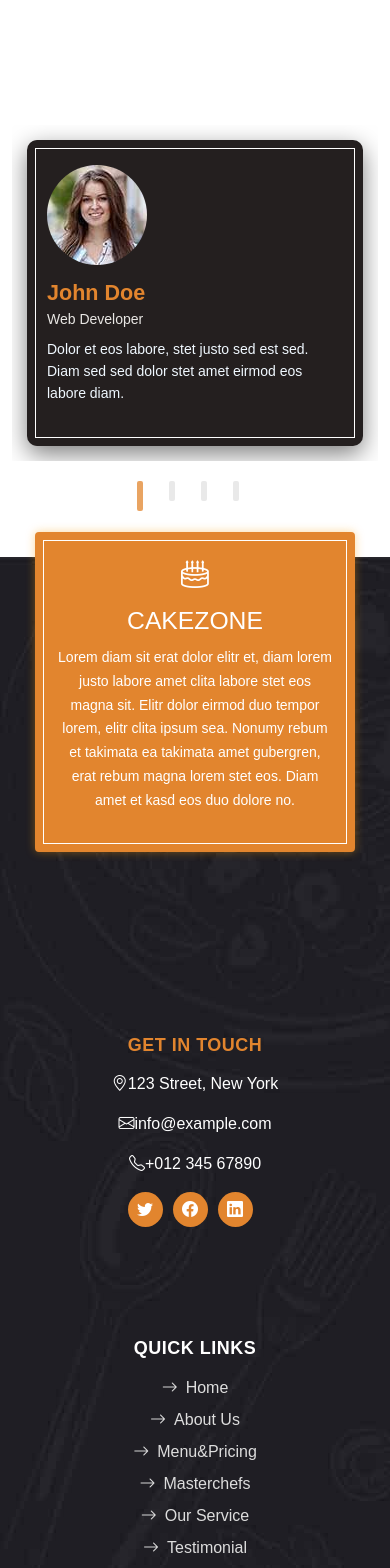
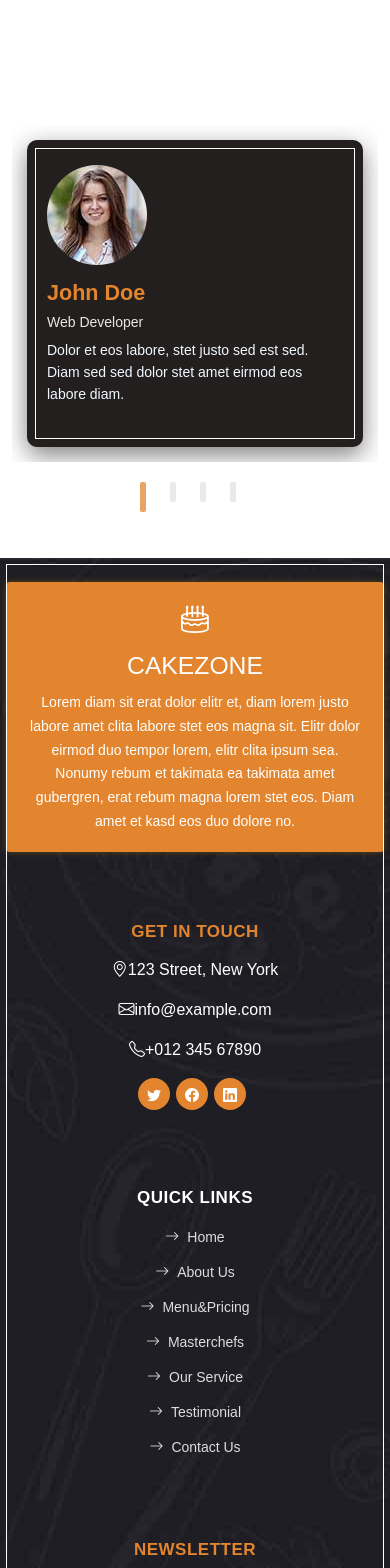
Before and after one commit to devikeerthana/Cakezone, a React (Vite) app: page / in a window 390 px wide. Shown: the part 8820-10388 px from the top of the page. Built offline with nearby package versions, Linux system fonts and the light colour scheme.

Commit message:
Footer layout fixed: single row, container spacing, no overlap

```diff
--- a/src/Components/Footer.css
+++ b/src/Components/Footer.css
@@ -2,42 +2,49 @@
   background-image: url('../assets/bg.jpg');
   color: #fff;
   font-family: 'Poppins', sans-serif;
-  position: relative;
-  width: 100vw;
-  padding-top: 120px;
+  width: 100%;
+  padding: 20px 0 15px;   /* 🔥 height reduced */
+}
+.footer .container {
+  padding-left: 40px;
+  padding-right: -40px;
 }
 
-/* ================= ORANGE BOX ================= */
+
+/* FORCE SINGLE ROW */
+.footer .row {
+  display: flex;
+  align-items: flex-start;
+  margin: 0;
+}
+
+.footer .row > div {
+  margin-bottom: 0;
+}
+
+/* ================= ORANGE CARD (NORMAL POSITION) ================= */
 
 .footer .orange-box {
   background-color: #E2852E;
-  border: 3px solid #E2852E;
-  width: 300px;
+  border: 2px solid #E2852E;
+  width: 100%;
   border-radius: 4px;
-  box-shadow: 0 0 10px rgba(245, 158, 11, 0.4);
-  position: relative;   /* IMPORTANT */
-  z-index: 10;
-  padding: 20px;
+  box-shadow: 0 0 6px rgba(245, 158, 11, 0.3);
+  padding: 16px;
   text-align: center;
-  margin: 0 auto;
-  margin-top: -60px;
+  margin: 0;              /* ❌ NO NEGATIVE / OVERLAP */
+  position: static;       /* 🔥 IMPORTANT */
 }
 
 .orange-box::before {
   content: "";
   position: absolute;
-  inset: 5px;
+  inset: 6px;
   border: 1px solid #fff;
 }
 
-.footer .orange-box i {
-  font-size: 45px;
-  margin-bottom: 10px;
-}
-
 .footer .orange-box p {
-  font-size: 14px;
-  line-height: 1.7;
+  margin-bottom: 0;
 }
 
 /* ================= HEADINGS ================= */
@@ -45,104 +52,72 @@
 .footer h5 {
   color: #E2852E;
   font-weight: 700;
-  font-size: 18px;
+  font-size: 17px;
+  margin-bottom: 8px;
 }
 
 /* ================= LINKS ================= */
 
-.footer a {
-  color: #ddd;
-  text-decoration: none;
-  display: block;
-  margin-bottom: 8px;
-}
-
-.footer a:hover {
-  color: #E2852E;
-}
-
-.footer .links {
+.footer ul {
   padding: 0;
   margin: 0;
 }
 
-.footer .links li {
+.footer li {
   list-style: none;
+  margin-bottom: 4px;
+}
+
+.footer a {
+  color: #ddd;
+  text-decoration: none;
+  font-size: 14px;
 }
 
 /* ================= SOCIAL ================= */
 
+.footer .social-icons {
+  margin-top: 5px;
+}
+
 .footer .social-icons a {
-  display: inline-flex;
-  align-items: center;
-  justify-content: center;
-  background: #E2852E;
-  color: #fff;
-  width: 35px;
-  height: 35px;
-  border-radius: 50%;
-  margin-right: 10px;
+  width: 32px;
+  height: 32px;
+  margin-right: 6px;
 }
 
 /* ================= NEWSLETTER ================= */
 
 .footer .newsletter-input {
-  display: flex;
+  margin-top: 5px;
 }
 
 .footer .newsletter-input input {
-  border: none;
-  padding: 10px;
-  width: 100%;
+  padding: 8px;
 }
 
 .signup {
-  background: #E2852E;
-  border: none;
-  padding: 10px 20px;
-  color: #fff;
-  font-weight: 600;
+  padding: 8px 16px;
 }
 
-/* ================= MOBILE TWO COLUMN FIX ================= */
+/* ================= MOBILE ================= */
 
 @media (max-width: 767px) {
 
   .footer {
-    padding-top: 40px;
+    padding: 18px 0 12px;
     text-align: center;
   }
 
-  /* 🔥 FORCE 2 COLUMNS PER ROW */
+  /* MOBILE = 2 PER ROW */
   .footer .row {
-    display: flex;
     flex-wrap: wrap;
-    justify-content: center;
   }
 
   .footer .row > div {
-    width: 50%;          /* 👈 TWO COLUMNS */
+    width: 50%;
     max-width: 50%;
-    padding: 15px;
-    margin: 0 auto 25px;
-  }
-
-  /* ORANGE BOX CENTER FIX */
-  .footer .orange-box {
-    width: 100%;
-    max-width: 320px;
-    margin: 0 auto;
-  }
-
-  .footer .newsletter-input {
-    flex-direction: column;
-  }
-
-  .footer .newsletter-input input {
+    padding: 6px;
     margin-bottom: 10px;
   }
-
-  .signup {
-    width: 100%;
-  }
 }
--- a/src/Components/Footer.jsx
+++ b/src/Components/Footer.jsx
@@ -7,7 +7,7 @@ import 'bootstrap-icons/font/bootstrap-icons.css';
 const Footer = () => {
   return (
     <>
-      <section className='footer mt-5 mb-0'>
+      <section className='footer mt-5 '>
         <div className='container-fluid px-0'>
           <div className='row m-0'>
 
--- a/src/Components/Testimonial.css
+++ b/src/Components/Testimonial.css
@@ -1,3 +1,5 @@
+/* ---------- HEADER ---------- */
+
 .test {
   background-image: url('../assets/bg.jpg');
   background-repeat: no-repeat;
@@ -17,14 +19,42 @@
   font-size: 3rem;
 }
 
-/* ---------- COMMON ---------- */
+.test1 h1 {
+  color: rgb(34, 26, 26);
+  font-size: 55px;
+  font-weight: 800;
+  letter-spacing: -4px;
+}
+
+/* ---------- TITLE LINE ---------- */
+
+.title-underline {
+  width: 150px;
+  height: 3px;
+  background-color: #E2852E;
+  margin: 10px auto 40px;
+  position: relative;
+}
+
+.title-underline span {
+  width: 40px;
+  height: 6px;
+  background-color: #E2852E;
+  position: absolute;
+  left: 50%;
+  top: 50%;
+  transform: translate(-50%, -50%);
+  border-radius: 3px;
+}
+
+/* ---------- CARD COMMON ---------- */
 
 .testimonial-card {
   padding: 20px;
   outline: none;
   transition: all 0.5s ease;
-  transform: scale(0.9); /* side cards smaller */
-  opacity: 0.5;          /* side cards transparent */
+  transform: scale(0.9);
+  opacity: 0.5;
   display: flex;
   justify-content: center;
 }
@@ -34,30 +64,21 @@
   background: #241f1f;
   border-radius: 10px;
   padding: 30px;
-  box-shadow: 0px 4px 15px rgba(0, 0, 0, 0.3);
+  box-shadow: 0px 4px 15px rgba(0,0,0,0.3);
   overflow: hidden;
   transition: all 0.5s ease;
-  display: flex;
-  flex-direction: column;
-  justify-content: flex-start;
-  align-items: stretch;   /* ensures all cards equal height */
-  min-height: 300px;      /* adjustable, ensures uniformity */
+  min-height: 300px;
 }
 
-/* border effect */
+/* border */
 .testimonial-inner::before {
   content: "";
   position: absolute;
-  top: 8px;
-  left: 8px;
-  right: 8px;
-  bottom: 8px;
+  inset: 8px;
   border: 1px solid #fff;
-  pointer-events: none;
-  z-index: 1;
 }
 
-/* ---------- CENTER CARD EFFECT ---------- */
+/* ---------- CENTER CARD ---------- */
 
 .slick-center .testimonial-card {
   transform: scale(1);
@@ -65,7 +86,7 @@
 }
 
 .slick-center .testimonial-inner {
-  box-shadow: 0px 8px 25px rgba(0, 0, 0, 0.5);
+  box-shadow: 0px 8px 25px rgba(0,0,0,0.5);
 }
 
 /* ---------- CONTENT ---------- */
@@ -80,107 +101,75 @@
 
 .client-name {
   font-weight: bold;
-  margin-bottom: 5px;
   color: #E2852E;
 }
 
 .client-profession {
   color: #e9e7e4;
   font-size: 14px;
-  margin-bottom: 10px;
 }
 
 .client-text {
   color: aliceblue;
   font-size: 15px;
   line-height: 1.6;
-  overflow-wrap: break-word; /* ensures long text wraps */
 }
 
-/* ---------- MOBILE & TABLET FIX ---------- */
+/* ---------- DOTS ---------- */
+
+.slick-dots {
+  bottom: -40px;
+}
+
+.slick-dots li button:before {
+  content: '';
+  width: 6px;
+  height: 20px;
+  background: #a8a6a6;
+  display: block;
+  border-radius: 2px;
+}
+
+.slick-dots li.slick-active button:before {
+  background: #E2852E;
+  height: 30px;
+}
+
+/* ================================================= */
+/* 📱 MOBILE – ONLY ONE CARD VISIBLE */
+/* ================================================= */
 
 @media (max-width: 992px) {
+
+  /* MOST IMPORTANT */
+  .slick-list {
+    overflow: hidden;
+  }
+
   .testimonial-card {
-    transform: scale(1) !important; /* no scaling */
-    opacity: 1 !important;           /* all visible */
+    transform: scale(1) !important;
+    opacity: 1 !important;
+    width: 100%;
     padding: 15px;
   }
 
   .testimonial-inner {
+    width: 100%;
+    min-height: auto;
     padding: 25px 20px;
-    min-height: auto;               /* mobile height adjusts to content */
   }
 
   .slick-slide {
     display: flex !important;
     justify-content: center;
-    align-items: stretch;
   }
 
-  .slick-track {
-    display: flex !important;
-    align-items: stretch;
+  .slick-center .testimonial-card {
+    transform: scale(1) !important;
+    opacity: 1 !important;
   }
 
   .client-text {
     font-size: 14px;
   }
 }
-
-/* ---------- TITLE ---------- */
-
-.test1 h1 {
-  color: rgb(34, 26, 26);
-  font-size: 55px;
-  font-family: 'Montserrat', sans-serif;
-  font-weight: 800;
-  letter-spacing: -4px;
-}
-
-.title-underline {
-  position: relative;
-  width: 150px;
-  height: 3px;
-  background-color: #E2852E;
-  margin: 10px auto 40px auto;
-}
-
-.title-underline span {
-  position: absolute;
-  left: 50%;
-  top: 50%;
-  transform: translate(-50%, -50%);
-  width: 40px;
-  height: 6px;
-  background-color: #E2852E;
-  border-radius: 3px;
-}
-
-/* ---------- DOTS ---------- */
-
-.slick-dots {
-  position: absolute;
-  bottom: -40px;
-  display: flex !important;
-  justify-content: center;
-  width: 100%;
-}
-
-.slick-dots li {
-  margin: 0 6px;
-}
-
-.slick-dots li button:before {
-  content: '' !important;
-  display: block;
-  width: 6px;
-  height: 20px;
-  background-color: #a8a6a6;
-  border-radius: 2px;
-  transition: all 0.3s ease;
-}
-
-.slick-dots li.slick-active button:before {
-  background-color: #E2852E;
-  height: 30px;
-}
```
